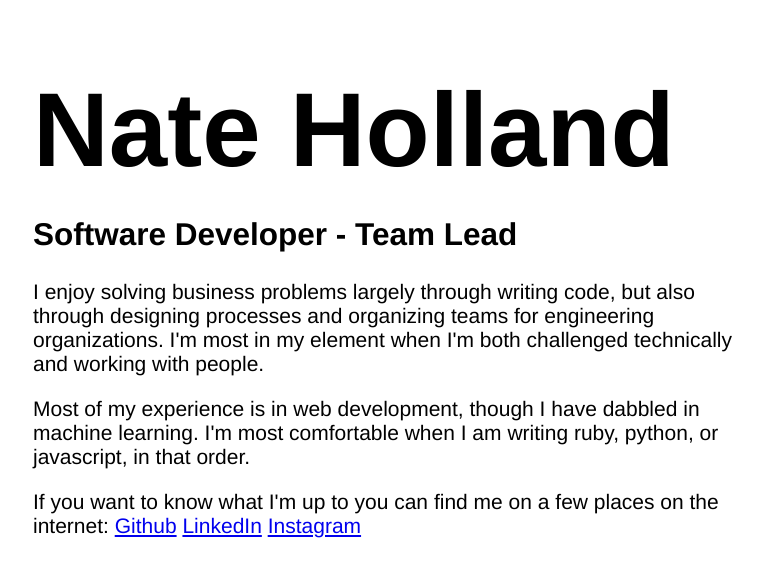
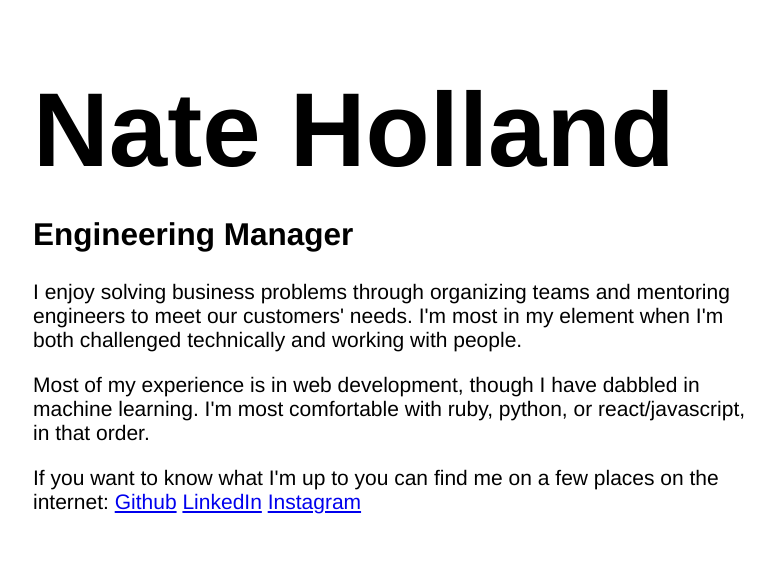
Before and after one commit to natesholland/natesholland.github.io, a Jekyll site: the page built from index.html, in a window 1280 px wide. Shown: the top 577 px of the page, without its empty margins (250-1025 px from the left). Built offline with Jekyll 4.4.1, drawn with Linux system fonts in a browser that asks for light colours.

Commit message:
Update to Manager now

```diff
--- a/index.html
+++ b/index.html
@@ -3,19 +3,18 @@ layout: default
 ---
 
 <h1 style='font-size:5rem; margin-bottom:0em'>Nate Holland</h1>
-<h2> Software Developer - Team Lead</h2>
+<h2>Engineering Manager</h2>
 
 <p>
-  I enjoy solving business problems largely through writing code,
-  but also through designing processes and organizing teams for
-  engineering organizations.
+  I enjoy solving business problems through organizing teams
+  and mentoring engineers to meet our customers' needs.
   I'm most in my element when I'm both challenged technically
   and working with people.
 </p>
 <p>
   Most of my experience is in web development, though I have
   dabbled in machine learning.
-  I'm most comfortable when I am writing ruby, python, or javascript,
+  I'm most comfortable with ruby, python, or react/javascript,
   in that order.
 </p>
 <p>
```
